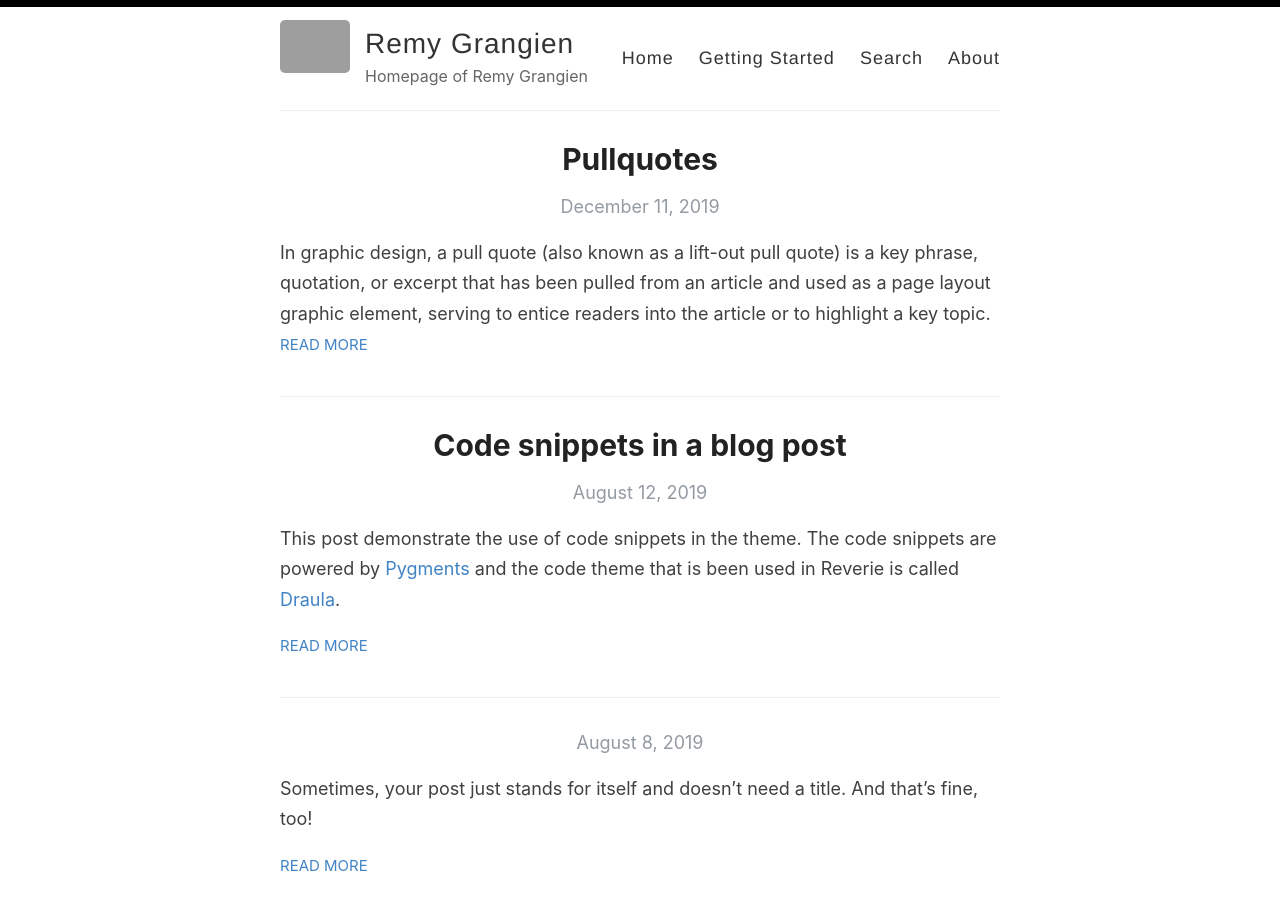
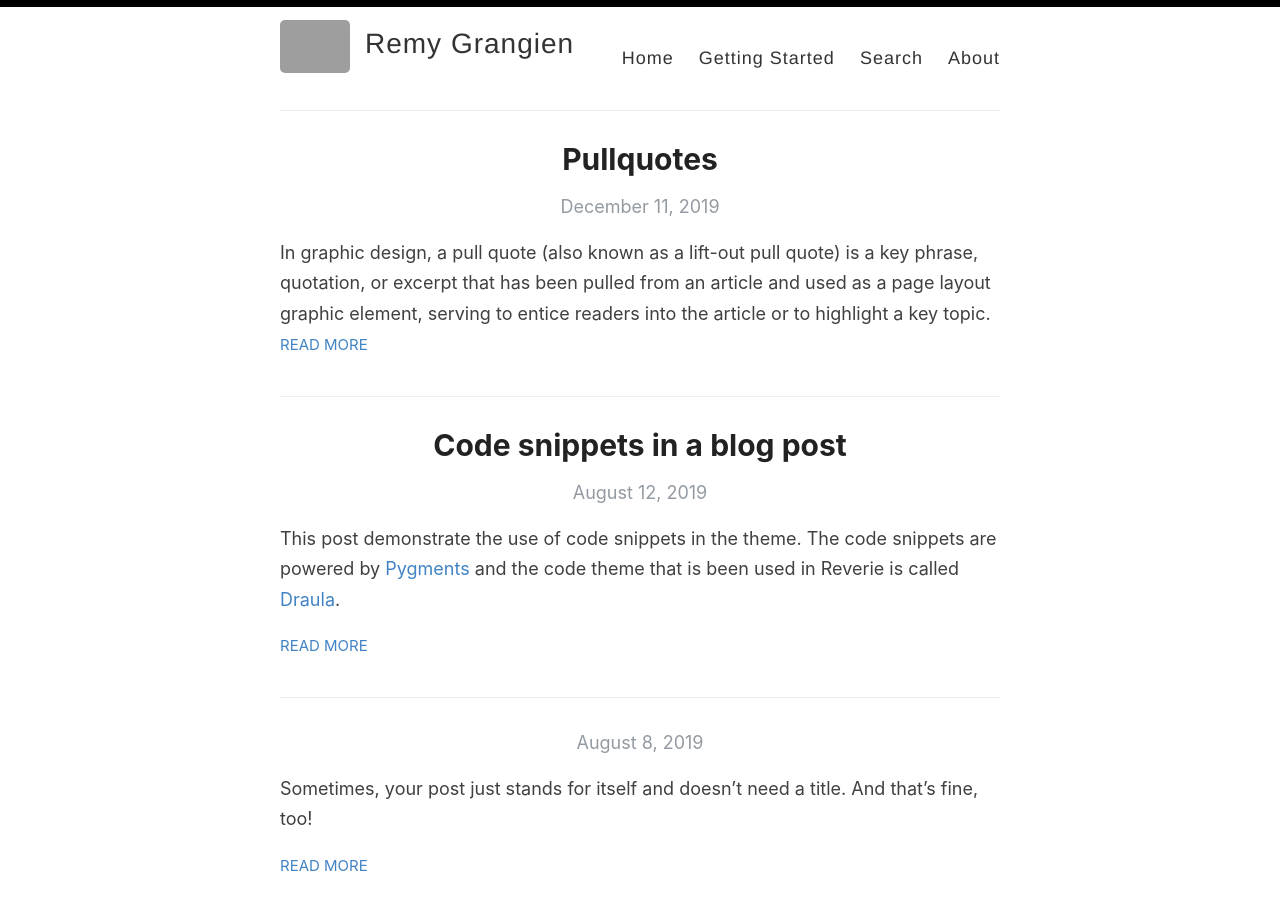
Before and after one commit to remygrangien/remygrangien.github.io, a Jekyll site: the page built from index.html, in a window 1280 px wide and 900 px high. Built offline with Jekyll 4.4.1, drawn with Linux system fonts in a browser that asks for light colours; the list of posts is cut into pages by our own code; grey boxes are pictures that could not be loaded.

Commit message:
Update _config.yml

```diff
--- a/_config.yml
+++ b/_config.yml
@@ -9,7 +9,7 @@ name: Remy Grangien
 author: Remy Grangien
 
 # Short bio or description (displayed in the header)
-description: Homepage of Remy Grangien
+description:
 
 # URL of your avatar or profile pic (you could use your GitHub profile pic)
 avatar: /images/
```
